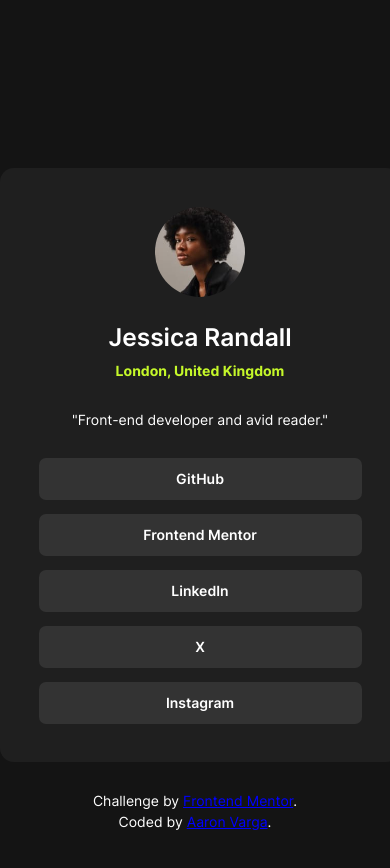
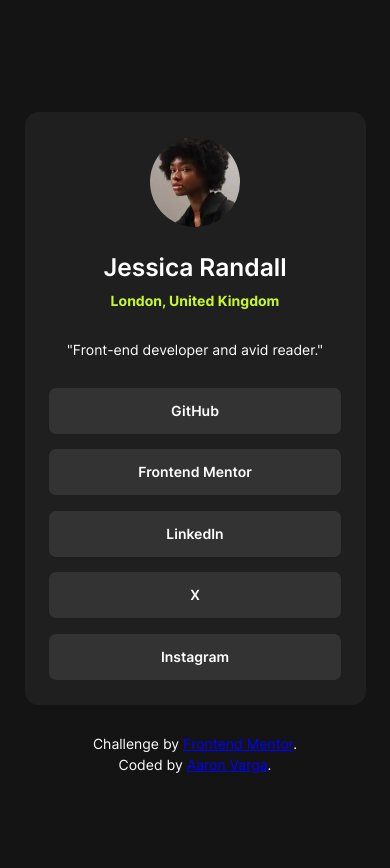
Before and after one commit to avinno/social-links-profile-main, a plain HTML site: page index.html in a window 390 px wide. Drawn offline with Linux system fonts and the light colour scheme.

Commit message:
photo conversions, html/css updates

```diff
--- a/assets/css/style.css
+++ b/assets/css/style.css
@@ -24,7 +24,7 @@ body {
 	justify-content: center;
 	align-items: center;
 	gap: 2rem;
-	padding: 10rem 0;
+	padding: 10rem 1rem;
 }
 
 a {
@@ -41,7 +41,7 @@ main {
 	background-color: var(--grey-800);
 	min-width: 400px;
 	margin: 0 auto;
-	padding: 2.75rem;
+	padding: 2.9rem;
 	border-radius: 1rem;
 }
 
@@ -90,13 +90,13 @@ nav ul {
 	flex-direction: column;
 	justify-content: center;
 	align-items: center;
-	gap: 1rem;
+	gap: 1.1rem;
 	width: 100%;
 }
 
 .btn {
 	background-color: var(--grey-700);
-	padding: 1rem 0;
+	padding: 1.15rem 0;
 	width: 100%;
 	display: flex;
 	justify-content: center;
@@ -115,3 +115,15 @@ nav ul {
 nav li {
 	width: 100%;
 }
+
+@media (max-width: 400px) {
+	body {
+		padding: 6rem 1.75rem;
+	}
+
+	main {
+		min-width: 0;
+		width: 100%;
+		padding: 1.75rem;
+	}
+}
--- a/index.html
+++ b/index.html
@@ -5,7 +5,7 @@
   <meta name="viewport" content="width=device-width, initial-scale=1.0">
   <link rel="icon" type="image/png" sizes="32x32" href="./assets/images/favicon-32x32.webp">
   <title>Frontend Mentor | Social links profile</title>
-  <meta name="description" content="Aaron's social links profile">
+  <meta name="description" content="Social links profile">
   <link rel="stylesheet" type="text/css" href="assets/css/style.css">
 </head>
 <body>
@@ -14,7 +14,7 @@
 
   <main>
     <div class="social-card">
-      <img src="assets/images/avatar-jessica.jpeg" alt="Profile photo">
+      <img src="assets/images/avatar-jessica.webp" alt="Profile photo">
       <div class="title">
         <h1>Jessica Randall</h1>
         <p>London, United Kingdom</p>
@@ -23,19 +23,19 @@
       <nav>
         <ul>
           <li>
-            <a href="" class="btn">GitHub</a>
+            <a href="#" class="btn">GitHub</a>
           </li>
           <li>
-            <a href="" class="btn">Frontend Mentor</a>
+            <a href="#" class="btn">Frontend Mentor</a>
           </li>
           <li>
-            <a href="" class="btn">LinkedIn</a>
+            <a href="#" class="btn">LinkedIn</a>
           </li>
           <li>
-            <a href="" class="btn">X</a>
+            <a href="#" class="btn">X</a>
           </li>
           <li>
-            <a href="" class="btn">Instagram</a>
+            <a href="#" class="btn">Instagram</a>
           </li>
         </ul>
       </nav>
@@ -44,7 +44,7 @@
 
   <footer>
     <p>Challenge by <a href="https://www.frontendmentor.io?ref=challenge" target="_blank">Frontend Mentor</a>.
-    <br>Coded by <a href="#" target="_blank">Aaron Varga</a>.</p>
+    <br>Coded by <a href="https://github.com/digitalherding" target="_blank">Aaron Varga</a>.</p>
   </footer>
 </body>
 </html>
```
Also changed, not shown: assets/images/avatar-jessica.jpeg (deleted), assets/images/avatar-jessica.webp (added), assets/images/favicon-32x32.png (deleted), assets/images/favicon-32x32.webp (added).
